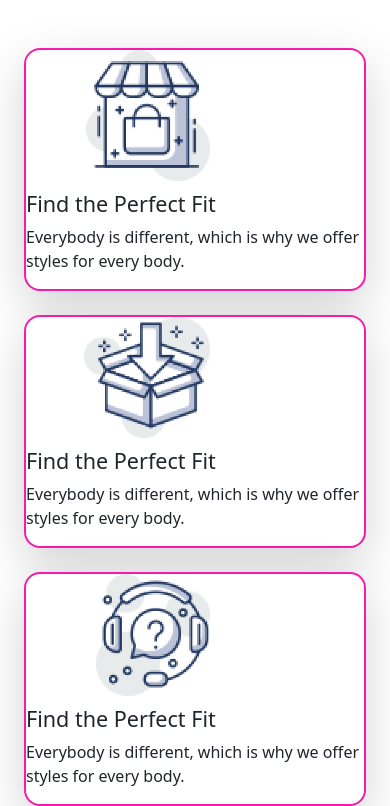
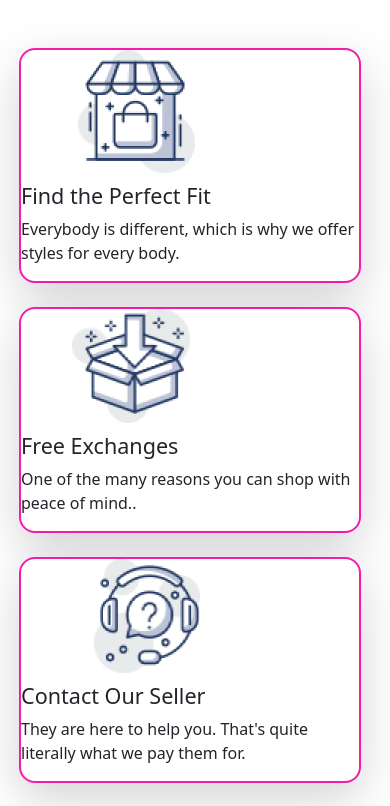
Before and after one commit to Fahimsakib1/nike-shoe-responsive-bootstrap-practice, a plain HTML site: page index.html in a window 390 px wide. Shown: the part 5014-5820 px from the top of the page. Drawn offline with nearby package versions, Linux system fonts and the light colour scheme.

Commit message:
bottom section responsiveness modified for mobile tablet and PC

```diff
--- a/index.html
+++ b/index.html
@@ -455,39 +455,39 @@
 
 
                                         <div class="d-flex justify-content-center align-items-center mb-4 bottom-div-1 bg-white rounded-4 shadow-lg flex-column flex-lg-row flex-md-row">
-                                            <div>
+                                            <div class="house-icon-div d-flex justify-content-sm-center justify-content-lg-start justify-content-md-start justify-content-xl-start">
                                                 <img class="img-fluid w-50" src="icons/house.png" alt="">
                                             </div>
 
-                                            <div class="bottom-section-headings1">
-                                                <h4>Find the Perfect Fit</h4>
-                                                <p>Everybody is different, which is why we offer styles for every body.</p>
+                                            <div class="bottom-section-headings1 ">
+                                                <h4 class="d-flex justify-content-sm-center justify-content-lg-start justify-content-md-start justify-content-xl-start">Find the Perfect Fit</h4>
+                                                <p class="d-flex justify-content-sm-center justify-content-lg-start justify-content-md-start justify-content-xl-start">Everybody is different, which is why we offer styles for every body.</p>
                                             </div>
                                         </div>
 
 
 
                                     <div class="d-flex justify-content-center align-items-center mb-4 bottom-div-2 bg-white rounded-4 shadow-lg flex-column flex-lg-row flex-md-row">
-                                        <div>
+                                        <div class="box-icon-div d-flex justify-content-sm-center justify-content-lg-start justify-content-md-start justify-content-xl-start">
                                             <img class="img-fluid w-50" src="icons/box.png" alt="">
                                         </div>
 
                                         <div class="bottom-section-headings2">
-                                            <h4>Find the Perfect Fit</h4>
-                                            <p>Everybody is different, which is why we offer styles for every body.</p>
+                                            <h4 class="d-flex justify-content-sm-center justify-content-lg-start justify-content-md-start justify-content-xl-start">Free Exchanges</h4>
+                                            <p class="d-flex justify-content-sm-center justify-content-lg-start justify-content-md-start justify-content-xl-start">One of the many reasons you can shop with peace of mind..</p>
                                         </div>
                                     </div>
 
 
 
                                     <div class="d-flex justify-content-center align-items-center mb-4 bottom-div-3 bg-white rounded-4 shadow-lg flex-column flex-lg-row flex-md-row">
-                                        <div>
+                                        <div class="question-icon-div d-flex justify-content-sm-center justify-content-lg-start justify-content-md-start justify-content-xl-start">
                                             <img class="img-fluid w-50" src="icons/question.png" alt="">
                                         </div>
 
                                         <div class="bottom-section-headings3">
-                                            <h4>Find the Perfect Fit</h4>
-                                            <p>Everybody is different, which is why we offer styles for every body.</p>
+                                            <h4 class="d-flex justify-content-sm-center justify-content-lg-start justify-content-md-start justify-content-xl-start">Contact Our Seller</h4>
+                                            <p class="d-flex justify-content-sm-center justify-content-lg-start justify-content-md-start justify-content-xl-start">They are here to help you. That's quite literally what we pay them for.</p>
                                         </div>
                                     </div>
 
--- a/style.css
+++ b/style.css
@@ -87,7 +87,7 @@
     margin-top: 100px;
 }
 .bottom-section-headings1{
-    /* margin-left: -40px; */
+    /* margin-left: -20px; */
     margin-top: 10px;
 }
 .bottom-section-headings2{
@@ -104,18 +104,29 @@
     background-color: white;
 } */
 
-.bottom-section-icon-div img{
-    margin-left: 15px;
+/* .bottom-section-icon-div img{
+    margin-left: 0px;
 
-}
+} */
 
 .bottom-div-1, .bottom-div-2, .bottom-div-3 {
     border: 2px solid rgb(245, 28, 173);
 }
 
+.bottom-section-icon-div{
+    margin-left: -5px;
+}
+
 .bottom-section-right-image img{
-    margin-left: 30px;
+    margin-left: 5px;
     margin-top: 35px;
+}
+
+.question-icon-div{
+    margin-left: 20px;
+}
+.house-icon-div{
+    margin-left: 10px;
 }
 
 
```
